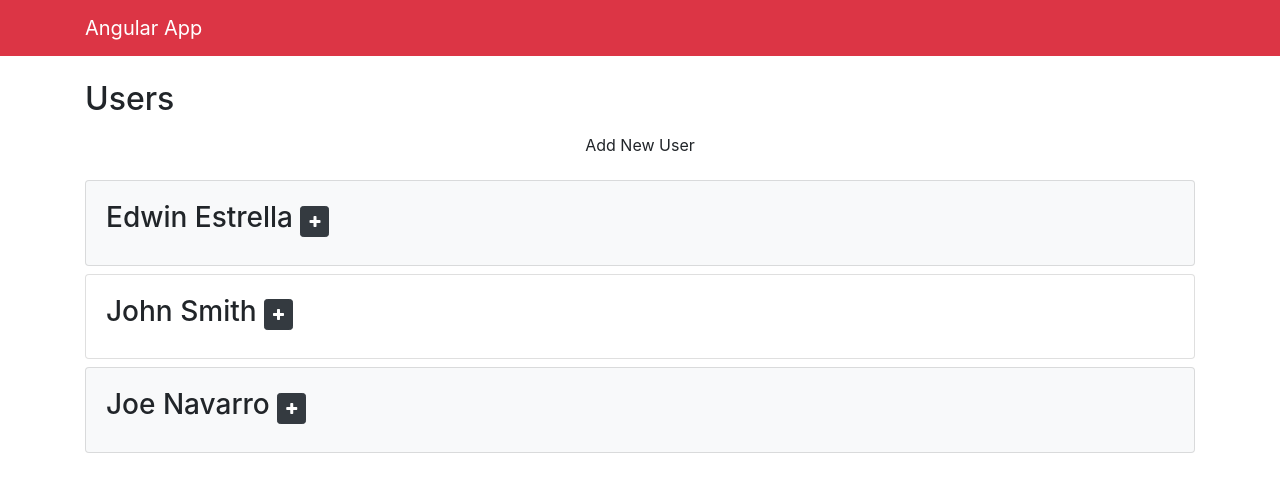
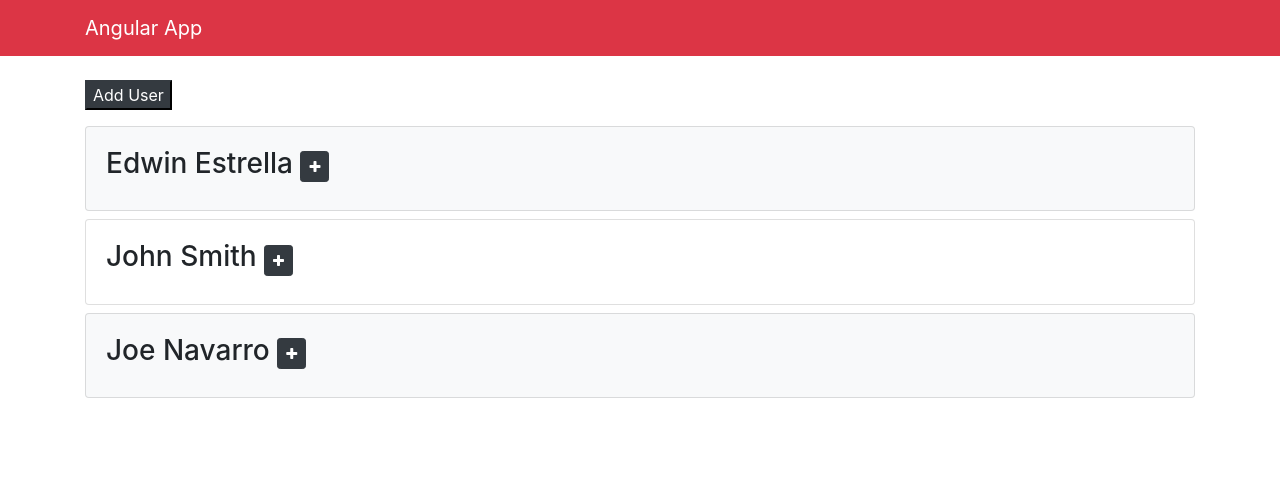
Before and after one commit to pdeguayaba/angular-app, an Angular app: page / in a window 1280 px wide. Shown: the top 492 px of the page. Built offline with nearby package versions, Linux system fonts and the light colour scheme.

Commit message:
Input events

```diff
--- a/src/app/components/users/users.component.html
+++ b/src/app/components/users/users.component.html
@@ -1,8 +1,35 @@
-<h2>Users</h2>
-<button (click)="addUser({firstName: 'Mary', lastName: 'Jackson', isActive: true})" [disabled]="!enableAdd"
-  class="btn btn-block mb-3">
-  Add New User
-</button>
+<button (click)="showUserForm = !showUserForm" class="btn-dark mb-3">Add User</button>
+<div class="card card-body mb-3" *ngIf="showUserForm">
+  <h2>Add User</h2>
+  <form (submit)="onSubmit($event)">
+    <div class="form-group">
+      <label>First Name</label>
+      <input type="text" class="form-control" name="firstName">
+    </div>
+    <div class="form-group">
+      <label>Last Name</label>
+      <input type="text" class="form-control" name="lastName">
+    </div>
+    <div class="form-group">
+      <label>Age</label>
+      <input type="number" class="form-control" name="age">
+    </div>
+    <div class="form-group">
+      <label>Street</label>
+      <input type="text" class="form-control" name="street">
+    </div>
+    <div class="form-group">
+      <label>City</label>
+      <input type="text" class="form-control" name="city">
+    </div>
+    <div class="form-group">
+      <label>State</label>
+      <input type="text" class="form-control" name="state">
+    </div>
+    <button (click)="addUser({firstName: 'Mary', lastName: 'Jackson', isActive: true})" [disabled]="!enableAdd"
+      class="btn btn-block mb-3">Add New User</button>
+  </form>
+</div>
 <ul class="list-unstyled" *ngIf="loaded && users?.length > 0">
   <li class="card card-body mb-2" *ngFor="let user of users" [class.bg-light]="user.isActive">
     <h3>
--- a/src/app/components/users/users.component.ts
+++ b/src/app/components/users/users.component.ts
@@ -12,6 +12,7 @@
   showExtended: boolean = true;
   loaded: boolean = false;
   enableAdd: boolean = true;
+  showUserForm: boolean = false;
 
   constructor() {}
 
@@ -70,6 +71,11 @@
     this.users.push(user);
   }
 
+  onSubmit(e) {
+    console.log(123);
+    e.preventDefault();
+  }
+
   // toggleHide(user: User) {
   //   user.hide = !user.hide;
   // }
```
